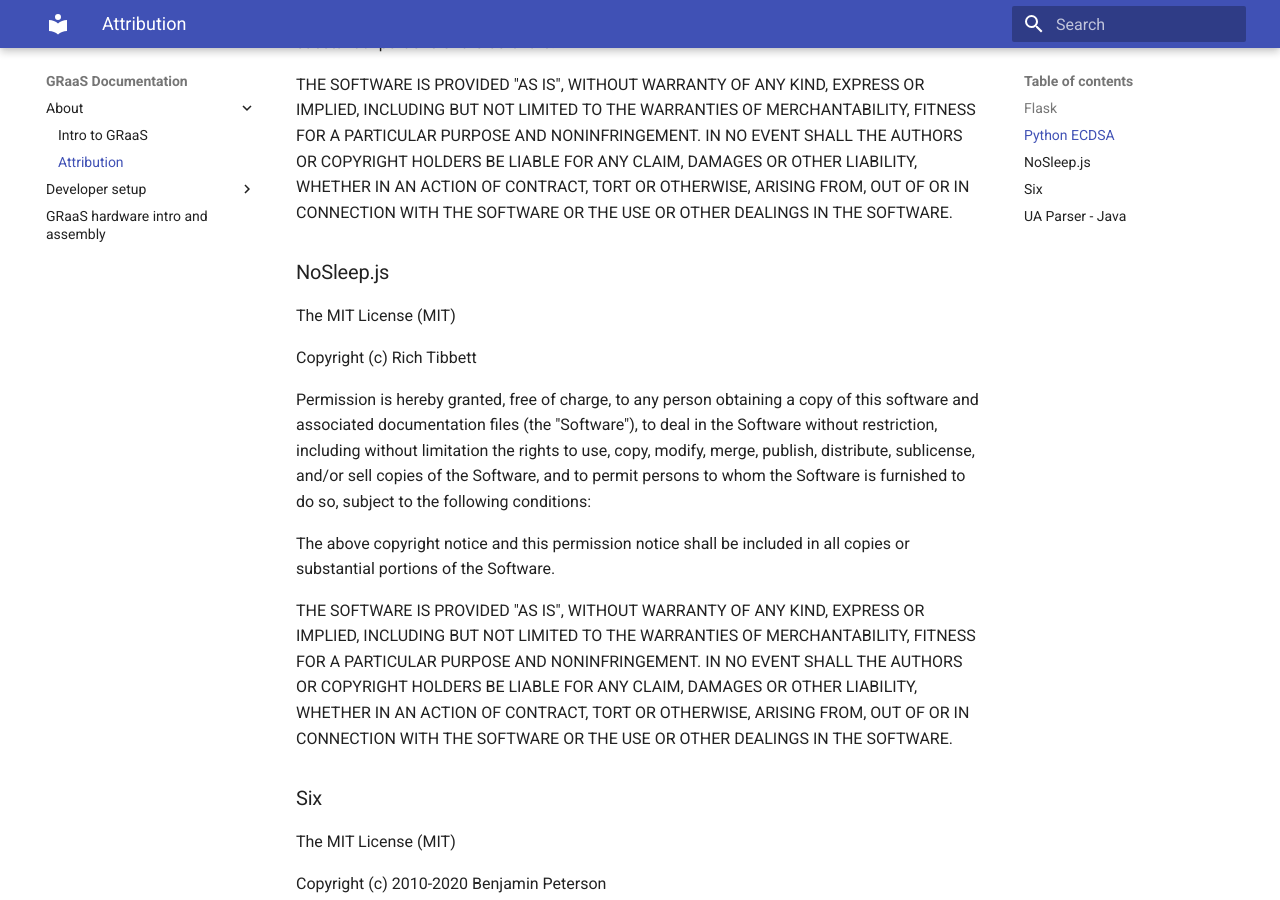
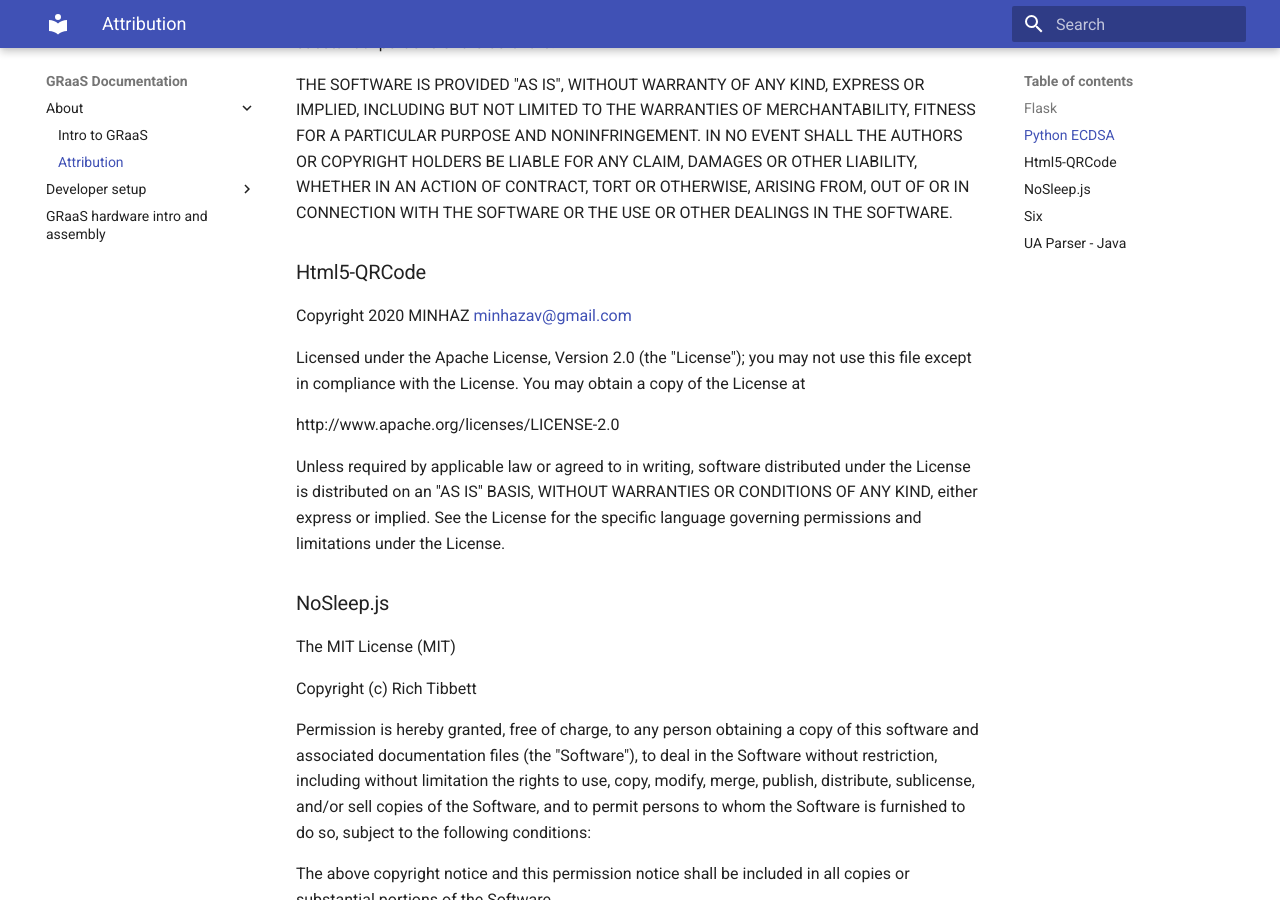
Before and after one commit to cal-itp/graas, an MkDocs documentation site: the page built from docs/attribution.md, in a window 1280 px wide and 900 px high, scrolled down 1310 px. Built offline with MkDocs 1.6.1 and Material for MkDocs 9.7.7, drawn with Linux system fonts in a browser that asks for light colours.

Commit message:
add missing attribution

```diff
--- a/docs/attribution.md
+++ b/docs/attribution.md
@@ -42,6 +42,21 @@
 WHETHER IN AN ACTION OF CONTRACT, TORT OR OTHERWISE, ARISING
 FROM, OUT OF OR IN CONNECTION WITH THE SOFTWARE OR THE USE OR
 OTHER DEALINGS IN THE SOFTWARE.
+
+### Html5-QRCode
+Copyright 2020 MINHAZ <minhazav@gmail.com>
+
+Licensed under the Apache License, Version 2.0 (the "License");
+you may not use this file except in compliance with the License.
+You may obtain a copy of the License at
+
+   http://www.apache.org/licenses/LICENSE-2.0
+
+Unless required by applicable law or agreed to in writing, software
+distributed under the License is distributed on an "AS IS" BASIS,
+WITHOUT WARRANTIES OR CONDITIONS OF ANY KIND, either express or implied.
+See the License for the specific language governing permissions and
+limitations under the License.
 
 ### NoSleep.js
 The MIT License (MIT)
```
